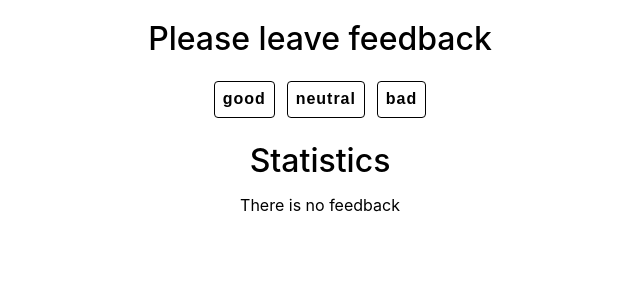
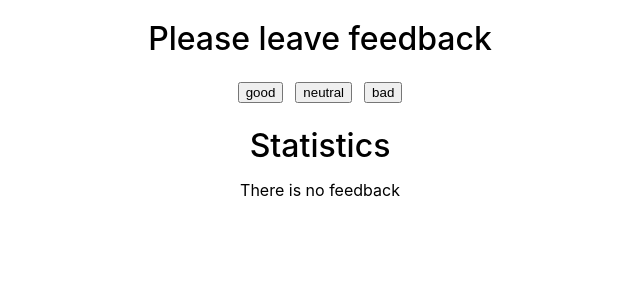
Before and after one commit to YuliaOd/goit-react-hw-02-feedback, a React (Create React App) app: page / in a window 1280 px wide. Shown: the top 300 px of the page, without its empty margins (320-960 px from the left). Built offline with nearby package versions, Linux system fonts and the light colour scheme.

Commit message:
28.04.2023

```diff
--- a/src/components/App.jsx
+++ b/src/components/App.jsx
@@ -11,43 +11,45 @@ export class App extends Component {
       neutral: 0,
       bad: 0
   }
-  handleClick = event => {
-    const { name } = event.target;
-    this.setState(prevState => ({
-        [name]: prevState[name] + 1,
-    }))
-}
+  handleClick = el => {
+    this.setState(prevState => ({ [el]: prevState[el] + 1 }));
+  };
 
 countTotalFeedback = () => {
-    const { good, neutral, bad } = this.state;
-    return good + neutral + bad;
+    // const { good, neutral, bad } = this.state;
+    return Object.values(this.state).reduce((total, item) => total + item, 0);
 }
 
 countPositiveFeedbackPercentage = () => {
-    const { good, neutral, bad } = this.state;
-    return Math.floor(good / (good + neutral + bad) * 100) + '%'
-}
+
+    const total = this.countTotalFeedback();
+    return Math.round((this.state.good / total) * 100);
+};
 
 render() {
+
+    const { good, neutral, bad } = this.state;
+    const total = this.countTotalFeedback();
+    const positivePercentage = `${this.countPositiveFeedbackPercentage()}%`;
+
     return (
         <div className={css.container}>
             <Section title="Please leave feedback">
                 <FeedbackOptions
-                 options={Object.keys(this.state)}
+                 options={this.state}
                  onLeaveFeedback={this.handleClick}/>
             </Section>
 
             <Section title="Statistics">
-                {this.countTotalFeedback() >= 1
-                ?
+                {total ? (
                 <Statistics
-                good={this.state.good}
-                neutral={this.state.neutral}
-                bad={this.state.bad}
-                total={this.countTotalFeedback}
-                positivePercentage={this.countPositiveFeedbackPercentage} />
-                :
-                <Notification message="There is no feedback" />}
+                good={good}
+                neutral={neutral}
+                bad={bad}
+                total={total}
+                positivePercentage={positivePercentage} />
+                ):(
+                <Notification message="There is no feedback" />)}
             </Section>
         </div>
     )
--- a/src/components/FeedbackOptions/FeedbackOptions.jsx
+++ b/src/components/FeedbackOptions/FeedbackOptions.jsx
@@ -5,12 +5,14 @@ import css from './FeedbackOptions.module.css';
 export const FeedbackOptions = ({ options, onLeaveFeedback }) => {
 
     return <ul className={css.list}>
-        {options.map(feedback => (
-        <li key={feedback} className={css.item}>
-            <button className={css.button} name={feedback}
+
+            {Object.keys(options).map(el => (
+
+        <li key={el} className={css.item}>
+            <button className={el}
             type='button'
-            onClick={() => onLeaveFeedback (feedback)}>
-                {feedback}
+            onClick={() => onLeaveFeedback (el)}>
+                {el}
 
             </button>
             </li>))}
--- a/src/components/Statistics/Statistics.jsx
+++ b/src/components/Statistics/Statistics.jsx
@@ -13,10 +13,10 @@ export const Statistics = ({ good, neutral, bad, total, positivePercentage }) =>
                     <p className={css.text}>bad: {bad}</p>
                 </li>
                 <li>
-                    <p className={css.text}>total: {total()}</p>
+                    <p className={css.text}>total: {total}</p>
                 </li>
                 <li>
-                    <p className={css.text}>positive feedback: {positivePercentage()}</p>
+                    <p className={css.text}>positive feedback: {positivePercentage}</p>
                 </li>
             </ul>
 }
```
